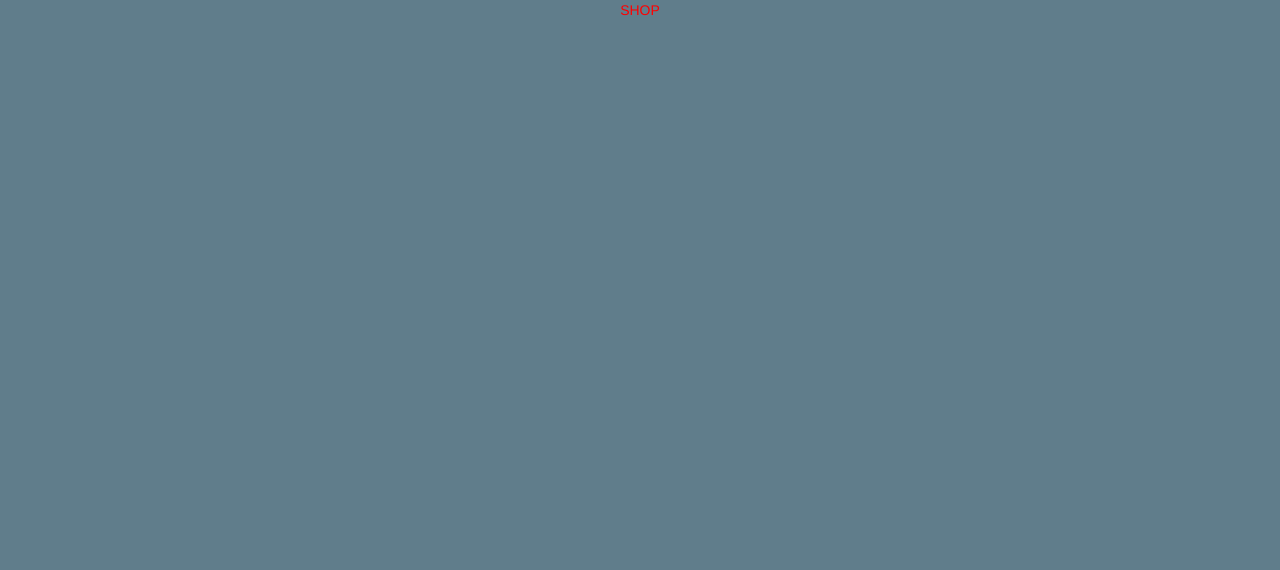
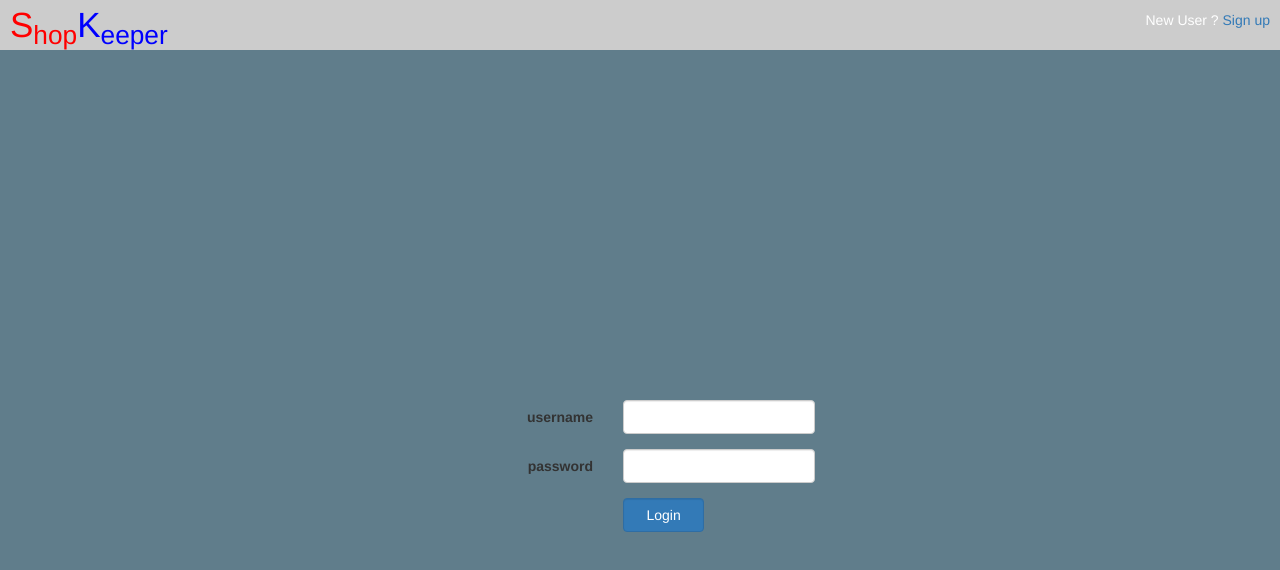
Before and after one commit to csreddy7/ShopKeeper, a website: page ShopKeeper.html in a window 1280 px wide. Drawn offline with nearby package versions, Linux system fonts and the light colour scheme.

Commit message:
adding login detais in index page

```diff
--- a/ShopKeeper.css
+++ b/ShopKeeper.css
@@ -7,9 +7,33 @@
 	overflow: hidden;
 }
 
-.ShopKeeper .content{
+.header{
 	width: 100%;
-	height: 100%;
-	text-align: center;
+	height: 50px;
+	padding: 10px;
+	background-color: #ccc;
+	color: #fff;
+}
+
+a{
+	cursor: pointer;
+}
+.logo{
+	float: left;
+	font-size: 35px;
+	line-height: 30px;
+}
+.logo span:first-child{
 	color: red;
 }
+.logo span:last-child{
+	color: blue;
+}
+.registration-link{
+	float: right;
+}
+.login{
+	position: absolute;
+	top: 50%;
+	left: 40%;
+}
--- a/ShopKeeper.html
+++ b/ShopKeeper.html
@@ -1,8 +1,9 @@
-<DOCTYPE html>
+<!DOCTYPE html>
 <html  lang="en">
 <head>
 	<title>Shop Keeper</title>
 	<meta charset="utf-8"></meta>
+	<meta name="viewport" content="width=device-width, initial-scale=1">
 	<script src="ShopKeeper.js"></script>
 	<script src="node_modules\jquery\dist\jquery.js"></script>
 	<script src="node_modules\jqueryui\jquery-ui.js"></script>
@@ -11,8 +12,30 @@
 	<link href="ShopKeeper.css" rel="stylesheet"></link>
 	<link href="node_modules\bootstrap\dist\css\bootstrap.css" rel="stylesheet"></link>
 </head>
-<body class="ShopKeeper">
-	<div class=" container content">SHOP</div><div></div>
+<body class="ShopKeeper" ng-app="shopkeeper">
+		<div class="header">
+		<div class="logo"><span>S<sub>hop</sub></span><span>K<sub>eeper</sub></span></div>
+		<div class="registration-link">New User ? <a>Sign up</a> </div>
+		</div>
+	<div class="container">
+		<div class="login">
+			<form class="form-horizontal">
+				<div class="form-group">
+					<label class="control-label col-md-4">username</label>
+					<div class="col-md-8"><input type="text" class="form-control" ></div>
+				</div>
+				<div class="form-group">
+					<label class="control-label col-md-4" >password</label>
+					<div class="col-md-8"><input type="password" class="form-control" ></div>
+				</div>
+				<div class="form-group">
+					<label class="control-label col-xs-4" ></label>
+					<div class="col-md-4"><input type="button"  value="Login" class="form-control btn btn-primary" ></div>
+				</div>
 
+
+			</form>
+		</div>
+	</div>
 </body>
 </html>
```
